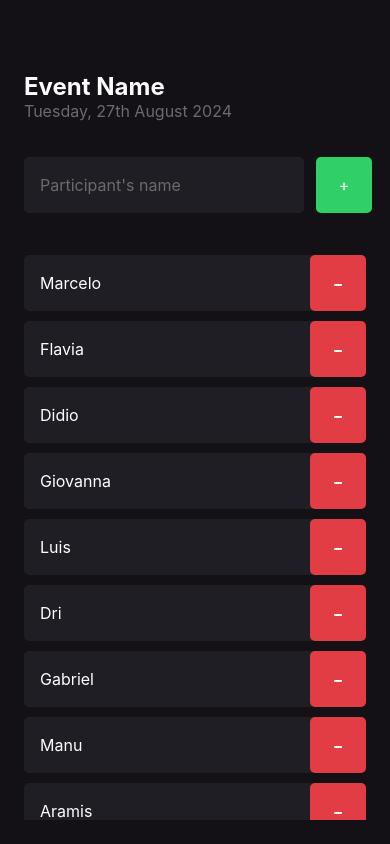
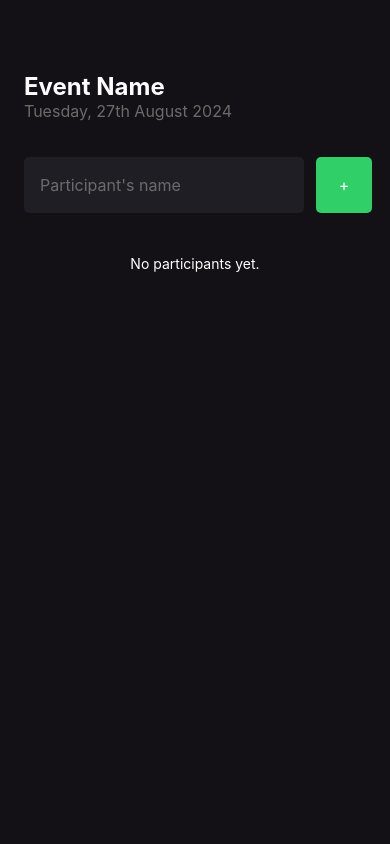
Before and after one commit to marcelopajr/im-here, a React Native app: screen / in a window 390 px wide. Built offline with nearby package versions, Linux system fonts and the light colour scheme.

Commit message:
feat: add hooks to deal with participant name and participant list states

```diff
--- a/src/screens/Home/index.tsx
+++ b/src/screens/Home/index.tsx
@@ -1,3 +1,4 @@
+import { useState } from 'react';
 import {
   Alert,
   FlatList,
@@ -10,26 +11,19 @@ import { Participant } from '../../components/Participant';
 import { styles } from './styles';
 
 export function Home() {
-  const participants = [
-    'Marcelo',
-    'Flavia',
-    'Didio',
-    'Giovanna',
-    'Luis',
-    'Dri',
-    'Gabriel',
-    'Manu',
-    'Aramis',
-    'Diane',
-  ];
+  const [participants, setParticipants] = useState<string[]>([]);
+  const [participantName, setParticipantName] = useState('');
 
   function handleParticipantAdd() {
-    if (participants.includes('Marcelo')) {
+    if (participants.includes(participantName)) {
       return Alert.alert(
         'Invalid name',
         'There is already a participant on the list with this name.'
       );
     }
+
+    setParticipants((prevState) => [...prevState, participantName]);
+    setParticipantName('');
   }
 
   function handleParticipanRemove(name: string) {
@@ -57,6 +51,8 @@ export function Home() {
           style={styles.input}
           placeholder="Participant's name"
           placeholderTextColor="#6B6B6B"
+          value={participantName}
+          onChangeText={setParticipantName}
         />
 
         <TouchableOpacity style={styles.button} onPress={handleParticipantAdd}>
```
